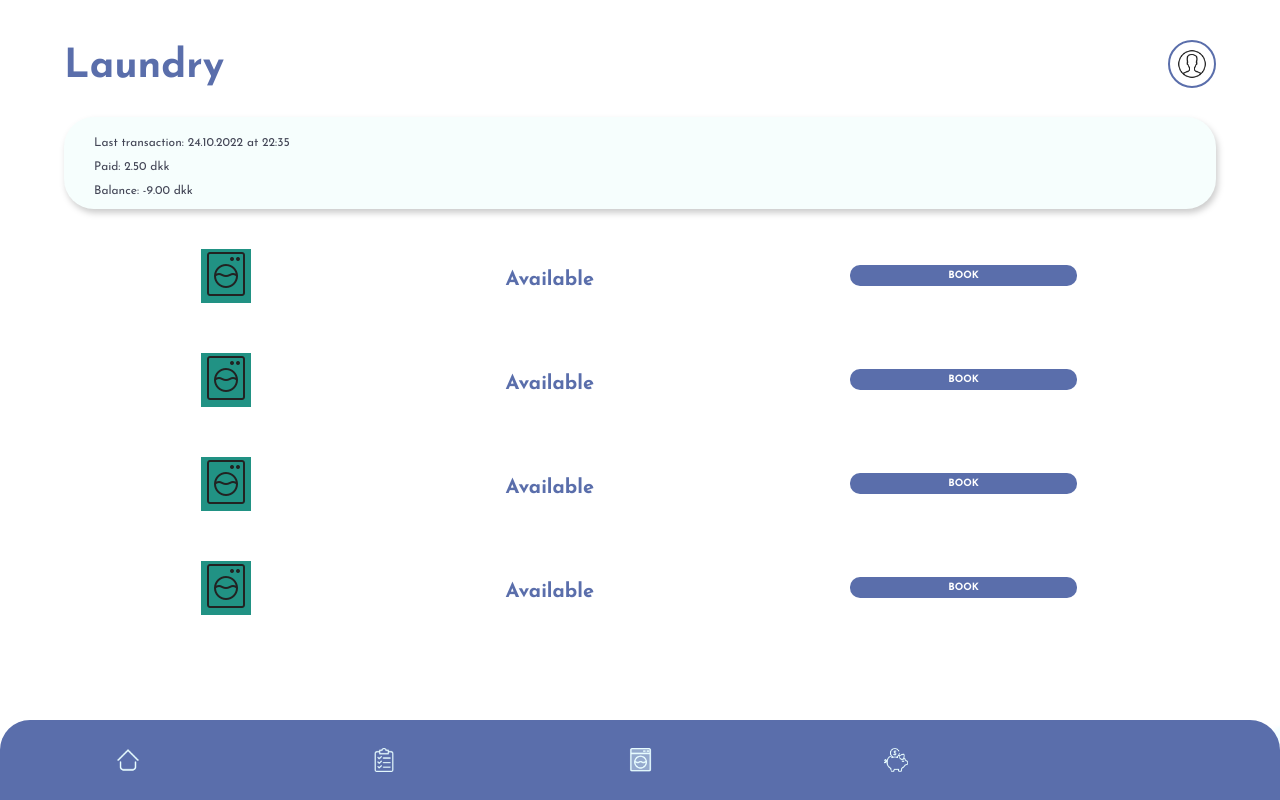
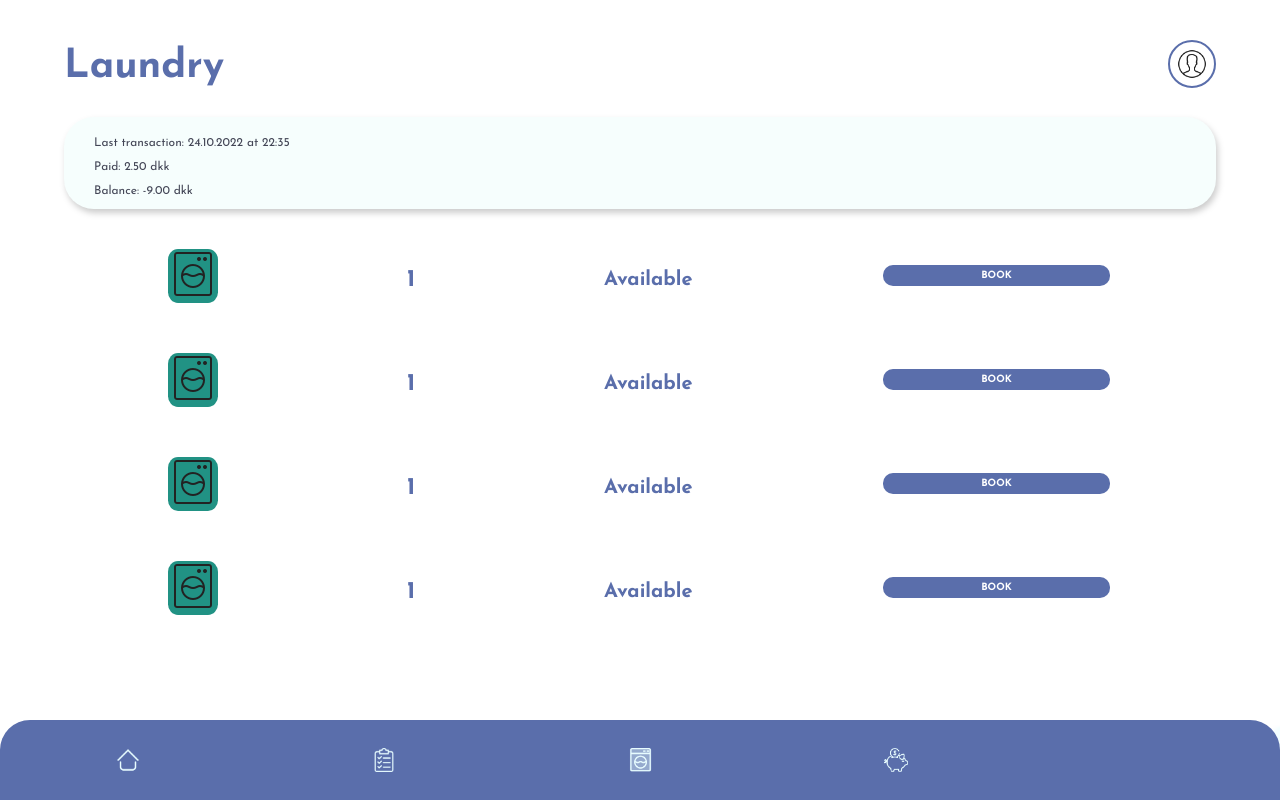
Before and after one commit to vlkeniko/dorm8s, a React (Create React App) app: page /laundry in a window 1280 px wide. Built offline with nearby package versions, Linux system fonts and the light colour scheme; a web font is replaced by a local one.

Commit message:
Laundry v2

```diff
--- a/src/App.css
+++ b/src/App.css
@@ -385,12 +385,19 @@ body {
 .machine .icon {
   /* background-color: var(--unavailable); */
   background-color: var(--available);
+  border-radius: 20%;
 }
 
 .availability {
   font-size: 20px;
   font-weight: bold;
   color: var(--main-blue);
+  }
+
+  .number {
+    font-size: 24px;
+    font-weight: 900;
+    color: var(--main-blue);
   }
 
   .bookbutton {
--- a/src/components/WM/Machine.js
+++ b/src/components/WM/Machine.js
@@ -6,6 +6,9 @@ export default function Machine() {
         <div className='icon'>
             <img src={require('../../pictures/laundry.png')} />
         </div>
+        <p className='number'>
+            1 {/* db insert */}
+        </p>
         <p className='availability'>
             Available {/* db insert */}
         </p>
```
